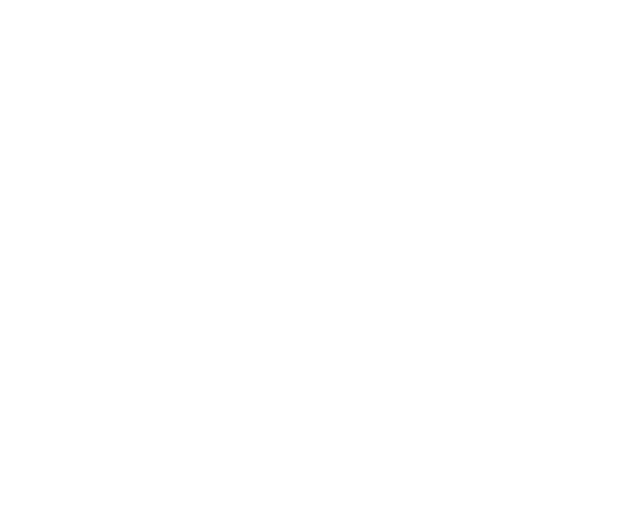
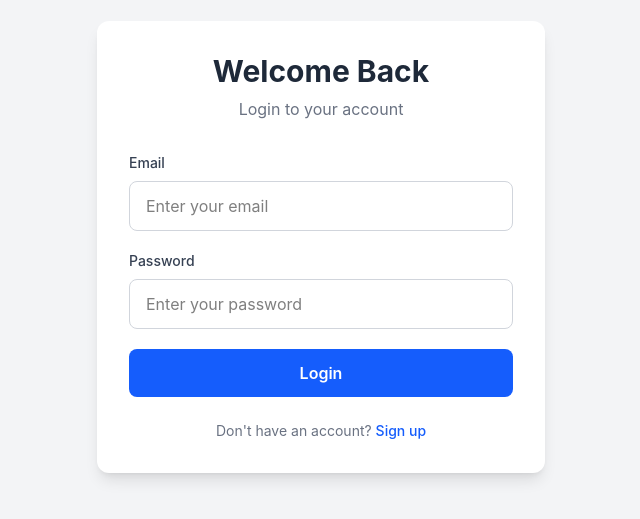
Before and after one commit to dir599/fullstack-blog, a React app in the folder frontend/: page /login in a window 1280 px wide. Before the commit this address had no page. Shown: the part 153-672 px from the top of the page, without its empty margins (319-959 px from the left). Built offline with nearby package versions, Linux system fonts and the light colour scheme; the HTML template or start-up script is replaced by a standard one.

Commit message:
feat: add login page

```diff
--- a/frontend/src/App.jsx
+++ b/frontend/src/App.jsx
@@ -1,18 +1,21 @@
 import React from "react";
 import "./App.css";
-import { BrowserRouter, Route, Routes } from "react-router-dom";
+import { BrowserRouter, Navigate, Route, Routes } from "react-router-dom";
 import Home from "./pages/Home";
 import About from "./pages/About";
 import Contact from "./pages/Contact";
 import SingleBlog from "./pages/SingleBlog";
 import CreateBlog from "./pages/CreateBlog";
+import Login from "./pages/Login";
 
 
 const App = () => {
   return (
     <BrowserRouter>
     <Routes>
-      <Route path= "/" element={<Home />} />
+      <Route path="/" element={<Navigate to="/login" replace />} />
+      <Route path="/login" element={<Login />} />
+      <Route path= "/home" element={<Home />} />
       <Route path="/about" element={<About />} />
       <Route path="/contact" element={<Contact />} />
       <Route path="/createBlog" element={<CreateBlog />} />
--- /dev/null
+++ b/frontend/src/pages/Login.jsx
@@ -0,0 +1,115 @@
+
+import axios from "axios";
+import { useState } from "react";
+import { useNavigate } from "react-router-dom";
+
+const Login = () => {
+    const navigate = useNavigate()
+  const [formData, setFormData] = useState({
+    email: "",
+    password: "",
+  });
+
+  const handleChange = (e) => {
+    const { name, value } = e.target;
+
+    setFormData((prev) => ({
+      ...prev,
+      [name]: value,
+    }));
+  };
+
+  const handleSubmit = async (e) => {
+    e.preventDefault();
+
+    try {
+      const response = await axios.post(
+        "http://localhost:9000/auth/login",
+        formData,
+        {
+          withCredentials: true,
+        }
+      );
+
+      console.log("Login successful:", response.data);
+      navigate("/home")
+    } catch (error) {
+      console.log("Login failed:", error.response?.data || error.message);
+    }
+  };
+
+  return (
+    <div className="min-h-screen flex items-center justify-center bg-gray-100 px-4">
+      <div className="w-full max-w-md bg-white rounded-xl shadow-lg p-8">
+        <h1 className="text-3xl font-bold text-center text-gray-800 mb-2">
+          Welcome Back
+        </h1>
+
+        <p className="text-center text-gray-500 mb-8">
+          Login to your account
+        </p>
+
+        <form onSubmit={handleSubmit} className="space-y-5">
+          {/* Email */}
+          <div>
+            <label
+              htmlFor="email"
+              className="block text-sm font-medium text-gray-700 mb-2"
+            >
+              Email
+            </label>
+
+            <input
+              id="email"
+              name="email"
+              type="email"
+              value={formData.email}
+              onChange={handleChange}
+              placeholder="Enter your email"
+              className="w-full border border-gray-300 rounded-lg px-4 py-3 outline-none focus:ring-2 focus:ring-blue-500"
+              required
+            />
+          </div>
+
+          {/* Password */}
+          <div>
+            <label
+              htmlFor="password"
+              className="block text-sm font-medium text-gray-700 mb-2"
+            >
+              Password
+            </label>
+
+            <input
+              id="password"
+              name="password"
+              type="password"
+              value={formData.password}
+              onChange={handleChange}
+              placeholder="Enter your password"
+              className="w-full border border-gray-300 rounded-lg px-4 py-3 outline-none focus:ring-2 focus:ring-blue-500"
+              required
+            />
+          </div>
+
+          {/* Login button */}
+          <button
+            type="submit"
+            className="w-full bg-blue-600 text-white py-3 rounded-lg font-semibold hover:bg-blue-700 transition"
+          >
+            Login
+          </button>
+        </form>
+
+        <p className="text-center text-sm text-gray-500 mt-6">
+          Don't have an account?{" "}
+          <span className="text-blue-600 font-medium cursor-pointer">
+            Sign up
+          </span>
+        </p>
+      </div>
+    </div>
+  );
+};
+
+export default Login;
```
